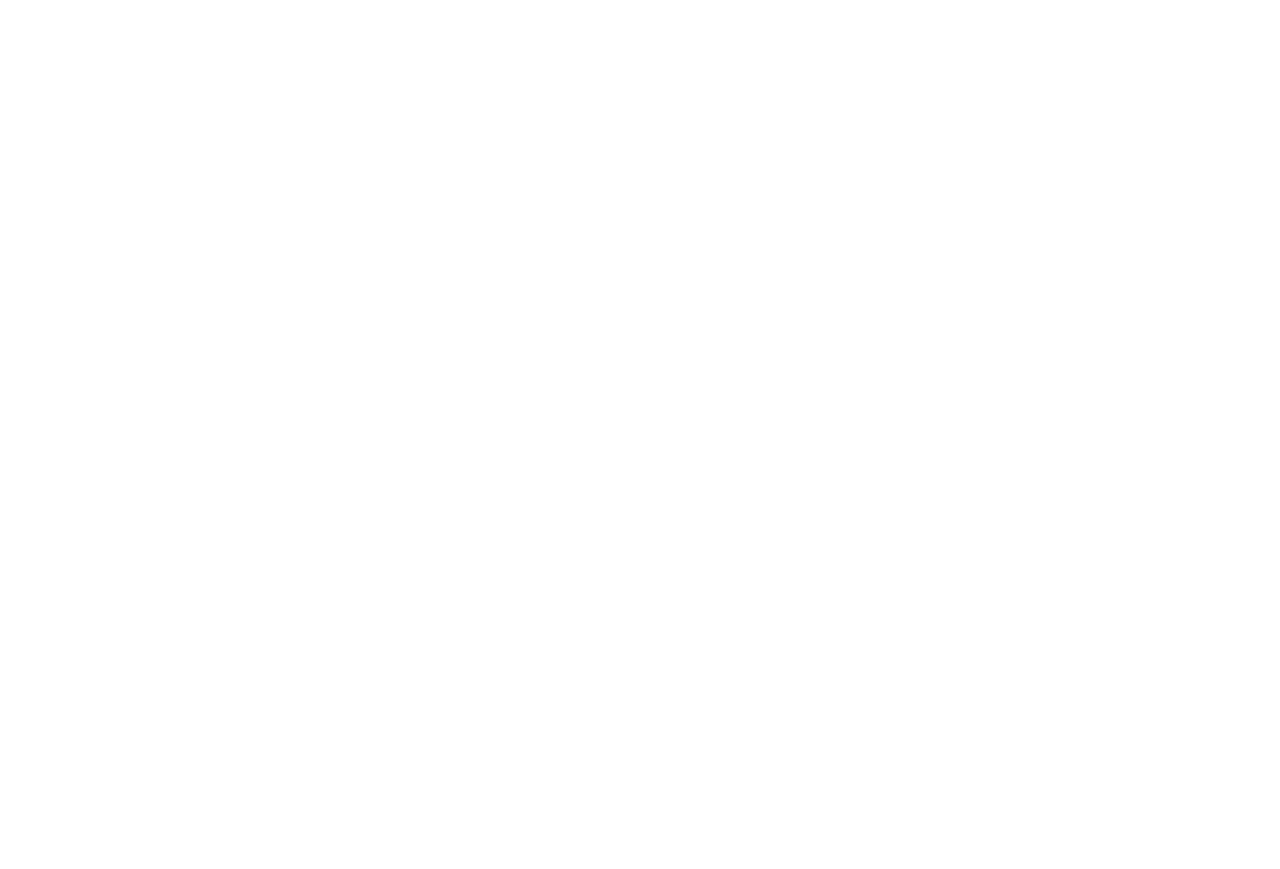
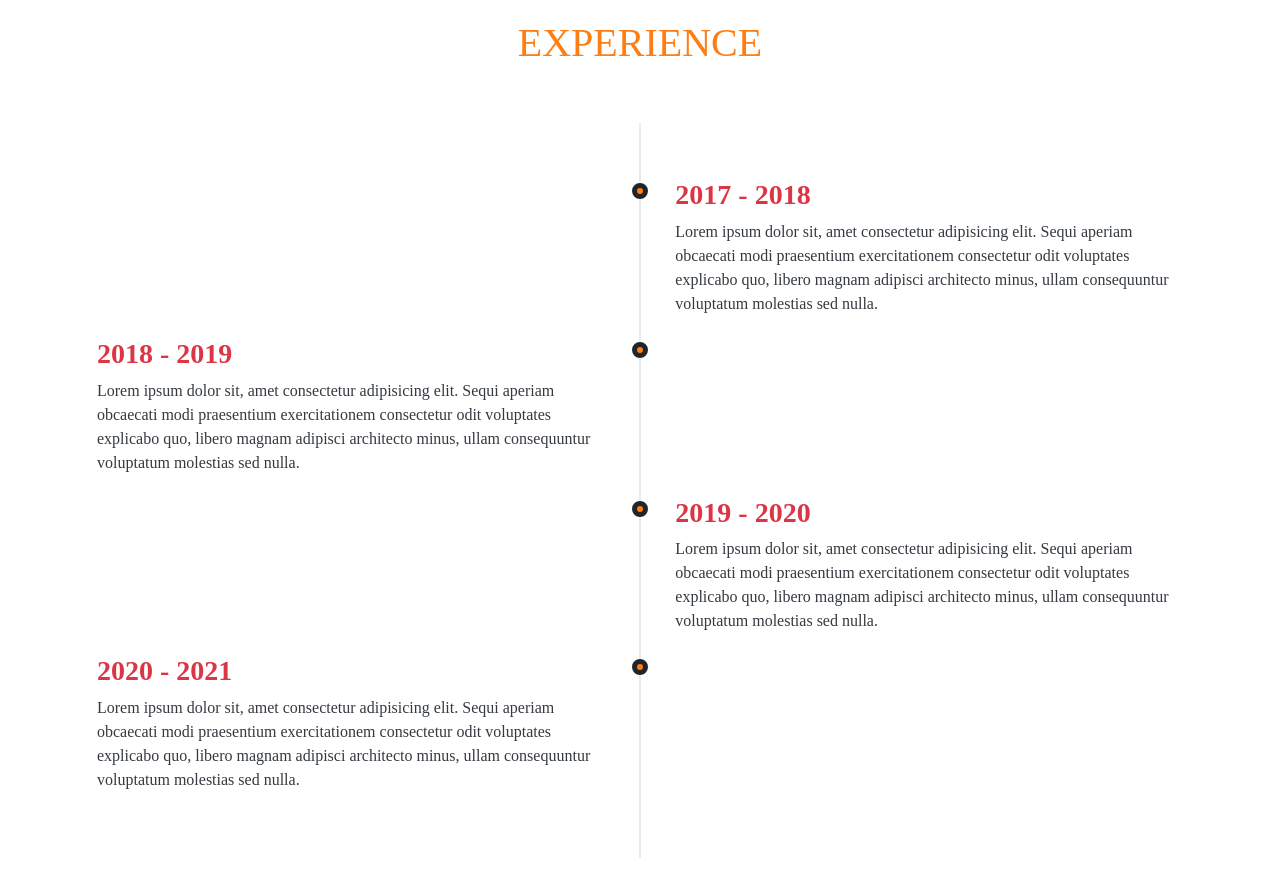
Before and after one commit to mikisupor96/mihaiKodes, a React (Create React App) app: page / in a window 1280 px wide. Shown: the part 1900-2769 px from the top of the page. Before the commit the page ends 1860 px from the top, so only its background shows below. Built offline with nearby package versions, Linux system fonts and the light colour scheme; a web font is replaced by a local one.

Commit message:
Experience Component

```diff
--- a/src/App.css
+++ b/src/App.css
@@ -34,8 +34,24 @@
     width: 20rem !important;
   }
 
-  .services .box {
-    height: 35rem !important;
+  .experience .container {
+    padding-left: 0 !important;
+  }
+
+  .experience-wrapper::before {
+    left: 0.5rem !important;
+    margin-bottom: 1.875rem !important;
+  }
+
+  .timeline-block-right {
+    float: none !important;
+    width: 100% !important;
+  }
+
+  .timeline-block-left {
+    float: none !important;
+    direction: ltr !important;
+    width: 100% !important;
   }
 }
 
@@ -166,7 +182,7 @@
 }
 
 .services h1 {
-  color: var(--bs-gray-800);
+  color: var(--bs-orange);
 }
 
 .services .circle {
@@ -211,3 +227,70 @@
 .services .box:hover p {
   color: var(--bs-white);
 }
+
+/************************************** EXPERIENCE **************************************/
+
+.experience {
+  padding: 0.7rem;
+}
+
+.experience-wrapper {
+  position: relative;
+  padding: 3.125rem 0;
+  overflow: hidden;
+}
+
+.experience h1 {
+  color: var(--bs-orange);
+}
+
+.experience-wrapper::before {
+  position: absolute;
+  content: "";
+  top: 0;
+  left: 50%;
+  margin-left: -0.0625rem;
+  width: 0.125rem;
+  height: 100%;
+  background: var(--bs-gray-200);
+  z-index: 1;
+}
+
+.timeline-block {
+  width: calc(50% + 0.5rem);
+  display: flex;
+  justify-content: space-between;
+  clear: both;
+}
+
+.timeline-block-right {
+  float: right;
+}
+
+.timeline-block-left {
+  float: left;
+  direction: rtl;
+}
+
+.marker {
+  width: 1rem;
+  height: 1rem;
+  border-radius: 50%;
+  border: 0.3125rem solid var(--bs-dark);
+  background: var(--bs-orange);
+  margin-top: 0.625rem;
+  z-index: 3;
+}
+
+.timeline-content {
+  width: 95%;
+  padding: 0 0.9375rem;
+  color: var(--bs-gray-800);
+  direction: ltr;
+}
+
+.timeline-content h3 {
+  margin-top: 0.3125rem;
+  color: var(--bs-red);
+  font-weight: 900;
+}
--- a/src/App.js
+++ b/src/App.js
@@ -5,6 +5,7 @@
 import Particles from "react-tsparticles";
 import AboutMe from "./components/AboutMe";
 import Services from "./components/Services";
+import Experience from "./components/Experience";
 
 function App() {
   const particlesInit = (main) => {
@@ -86,6 +87,7 @@
       <Header />
       <AboutMe />
       <Services />
+      <Experience />
     </>
   );
 }
--- /dev/null
+++ b/src/components/Experience.js
@@ -0,0 +1,63 @@
+import React from "react";
+
+const Experience = () => {
+  return (
+    <div className="experience">
+      <div className="d-flex justify-content-center my-5">
+        <h1>EXPERIENCE</h1>
+      </div>
+      <div className="container experience-wrapper">
+        <div className="timeline-block timeline-block-right">
+          <div className="marker"></div>
+          <div className="timeline-content">
+            <h3>2017 - 2018</h3>
+            <p>
+              Lorem ipsum dolor sit, amet consectetur adipisicing elit. Sequi
+              aperiam obcaecati modi praesentium exercitationem consectetur odit
+              voluptates explicabo quo, libero magnam adipisci architecto minus,
+              ullam consequuntur voluptatum molestias sed nulla.
+            </p>
+          </div>
+        </div>
+        <div className="timeline-block timeline-block-left">
+          <div className="marker"></div>
+          <div className="timeline-content">
+            <h3>2018 - 2019</h3>
+            <p>
+              Lorem ipsum dolor sit, amet consectetur adipisicing elit. Sequi
+              aperiam obcaecati modi praesentium exercitationem consectetur odit
+              voluptates explicabo quo, libero magnam adipisci architecto minus,
+              ullam consequuntur voluptatum molestias sed nulla.
+            </p>
+          </div>
+        </div>
+        <div className="timeline-block timeline-block-right">
+          <div className="marker"></div>
+          <div className="timeline-content">
+            <h3>2019 - 2020</h3>
+            <p>
+              Lorem ipsum dolor sit, amet consectetur adipisicing elit. Sequi
+              aperiam obcaecati modi praesentium exercitationem consectetur odit
+              voluptates explicabo quo, libero magnam adipisci architecto minus,
+              ullam consequuntur voluptatum molestias sed nulla.
+            </p>
+          </div>
+        </div>
+        <div className="timeline-block timeline-block-left">
+          <div className="marker"></div>
+          <div className="timeline-content">
+            <h3>2020 - 2021</h3>
+            <p>
+              Lorem ipsum dolor sit, amet consectetur adipisicing elit. Sequi
+              aperiam obcaecati modi praesentium exercitationem consectetur odit
+              voluptates explicabo quo, libero magnam adipisci architecto minus,
+              ullam consequuntur voluptatum molestias sed nulla.
+            </p>
+          </div>
+        </div>
+      </div>
+    </div>
+  );
+};
+
+export default Experience;
--- a/src/components/Navbar.js
+++ b/src/components/Navbar.js
@@ -26,6 +26,11 @@
             </li>
             <li className="nav-item">
               <a className="nav-link" href="#">
+                EXPERIENCE
+              </a>
+            </li>
+            <li className="nav-item">
+              <a className="nav-link" href="#">
                 PROJECTS
               </a>
             </li>
--- a/src/components/Services.js
+++ b/src/components/Services.js
@@ -14,7 +14,7 @@
       <h1 className="py-5">WHAT I OFFER</h1>
       <div className="container">
         <div className="row">
-          <div className="col-md-3 col-sm-6">
+          <div className="col-lg-3 col-md-6 col-sm-6">
             <div className="box">
               <div className="circle">
                 <FontAwesomeIcon className="icon" icon={faFileCode} size="2x" />
@@ -29,7 +29,7 @@
               </p>
             </div>
           </div>
-          <div className="col-md-3 col-sm-6">
+          <div className="col-lg-3 col-md-6 col-sm-6">
             <div className="box">
               <div className="circle">
                 <FontAwesomeIcon className="icon" icon={faDatabase} size="2x" />
@@ -41,7 +41,7 @@
               </p>
             </div>
           </div>
-          <div className="col-md-3 col-sm-6">
+          <div className="col-lg-3 col-md-6 col-sm-6">
             <div className="box">
               <div className="circle">
                 <FontAwesomeIcon className="icon" icon={faCode} size="2x" />
@@ -54,7 +54,7 @@
               </p>
             </div>
           </div>
-          <div className="col-md-3 col-sm-6">
+          <div className="col-lg-3 col-md-6 col-sm-6">
             <div className="box">
               <div className="circle">
                 <FontAwesomeIcon className="icon" icon={faTerminal} size="2x" />
```
Also changed, not shown: 1 other file (tests, documents, lock files or other folders).
